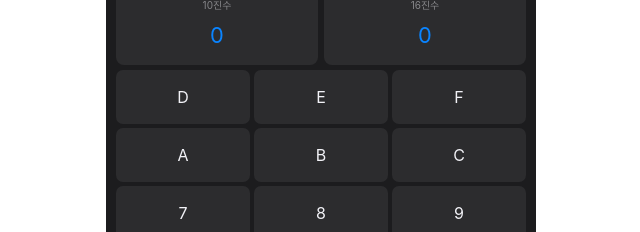
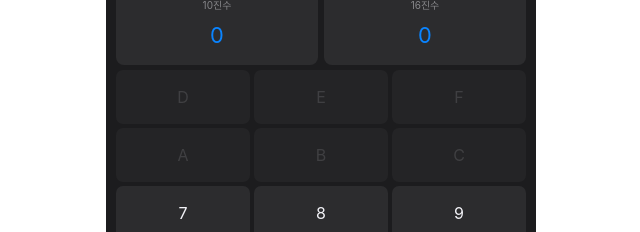
Before and after one commit to leaderstechYhj/Application, a React (Vite) app: page / in a window 1280 px wide. Shown: the part 289-521 px from the top of the page, without its empty margins (319-959 px from the left). Built offline with nearby package versions, Linux system fonts and the light colour scheme.

Commit message:
16진수 선택됐을때를 제외하곤 키패드 A~F 비활성화

```diff
--- a/src/components/Keypad.jsx
+++ b/src/components/Keypad.jsx
@@ -12,9 +12,9 @@ const ROWS = [
 const HEX_KEYS = new Set(['A', 'B', 'C', 'D', 'E', 'F']);
 
 export default function Keypad() {
-  const { selectedBases, handleKeypadInput } = useApp();
+  const { activeBase, handleKeypadInput } = useApp();
 
-  const hex16Active = selectedBases.includes(16);
+  const hex16Active = activeBase === 16;
 
   return (
     <div className="keypad">
```
Also changed, not shown: README.txt.
